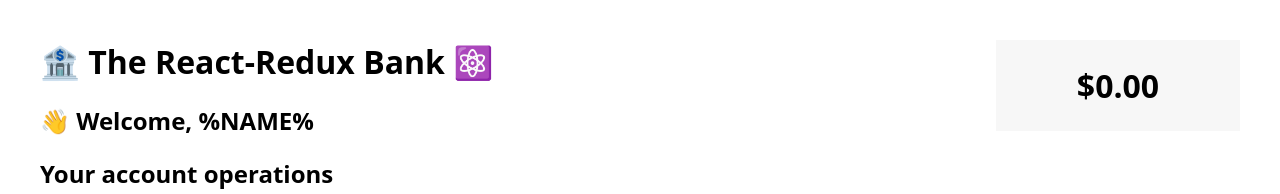
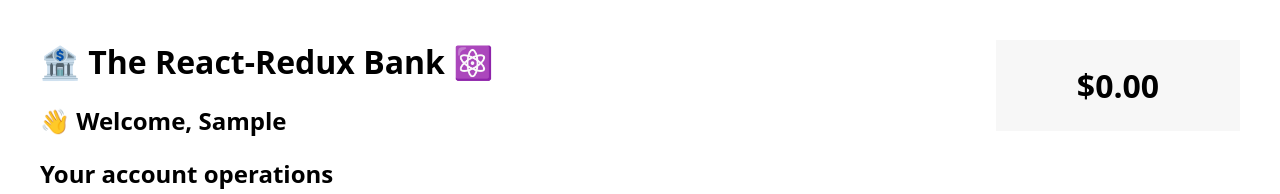
Before and after one commit to Koigor97/react, a React (Create React App) app in the folder redux-proj/: page / in a window 1280 px wide. Both pictures are taken after typing "Sample", "Sample" into the empty fields and a click on the button "CREATE NEW CUSTOMER". Shown: the top 194 px of the page. Built offline with nearby package versions, Linux system fonts and the light colour scheme.

Commit message:
use data from the useSelector

```diff
--- a/redux-proj/src/features/customers/Customer.js
+++ b/redux-proj/src/features/customers/Customer.js
@@ -1,5 +1,10 @@
+import { useSelector } from "react-redux";
+
 function Customer() {
-  return <h2>👋 Welcome, %NAME%</h2>;
+  const customer = useSelector((store) => store.customer.fullName);
+  console.log(customer);
+
+  return <h2>👋 Welcome, {customer}</h2>;
 }
 
 export default Customer;
```
